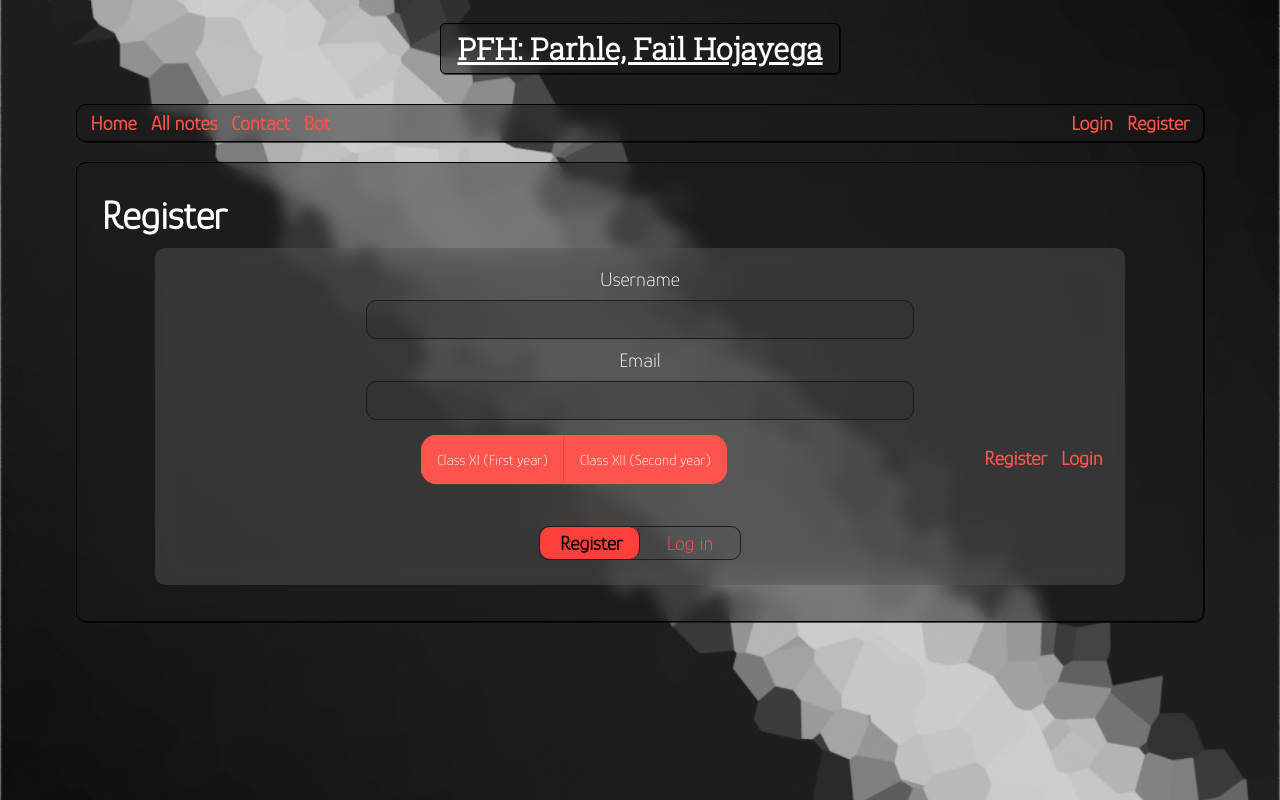
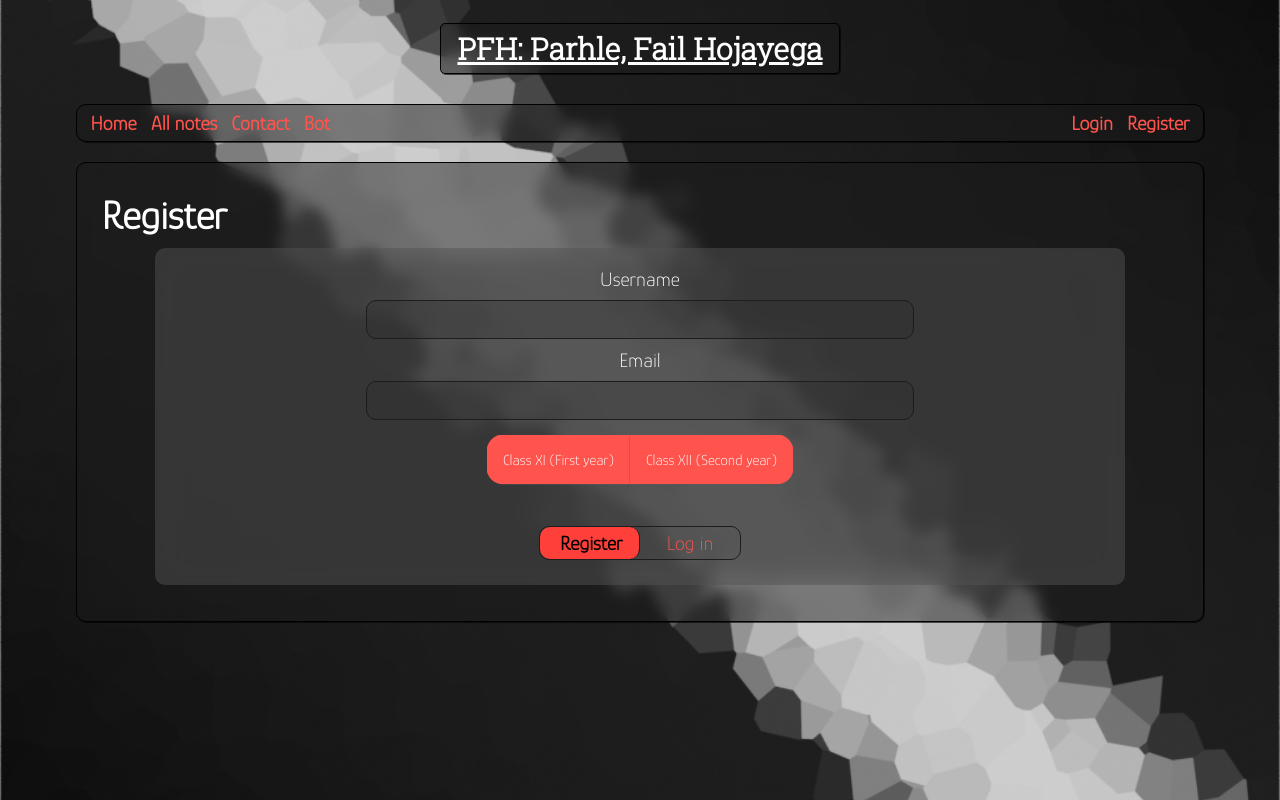
Before and after one commit to TheAM01/pfh, a website: page Public/User/register.html in a window 1280 px wide. Drawn offline with nearby package versions, Linux system fonts and the light colour scheme; files whose address does not match are found by name.

Commit message:
Fixed another damn bug.

```diff
--- a/Public/User/register.html
+++ b/Public/User/register.html
@@ -55,16 +55,6 @@
                     <label for="email">Email</label>
                     <input type="email" id="email" name="email" class="standard_input">
                 </div>
-                <a href="/login" class="user" id="primary_button">
-                    <div class="nav_btn" id="primary_option">
-                        Login
-                    </div>
-                </a>
-                <a href="/register" class="user" id="secondary_button">
-                    <div class="nav_btn" id="secondary_option">
-                        Register
-                    </div>
-                </a>
 
                 <div class="radio_group">
 
```
Also changed, not shown: Server/builders.js (line endings or trailing spaces).
